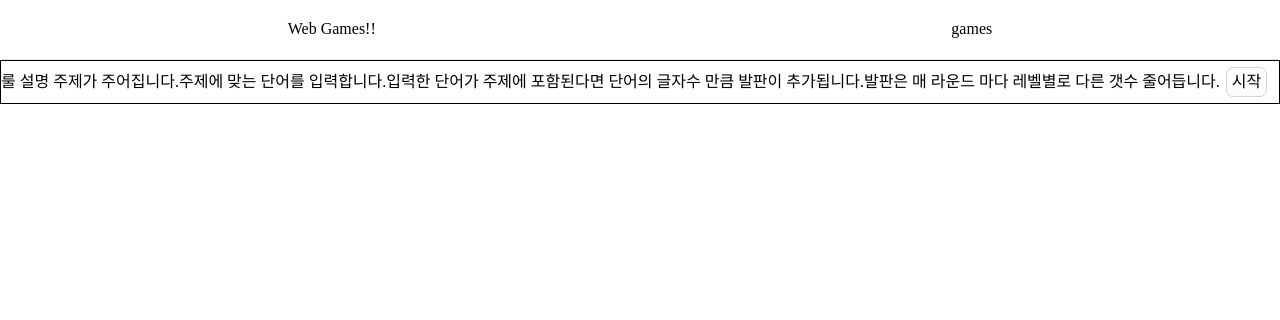
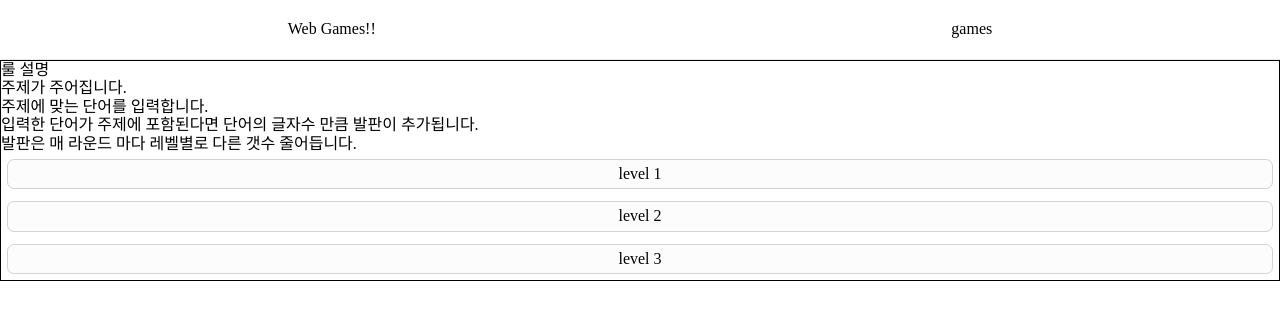
Before and after one commit to pho9902/webGames, a Next.js app: page /wordCarpet in a window 1280 px wide. Shown: the top 320 px of the page. Built offline with nearby package versions, Linux system fonts and the light colour scheme.

Commit message:
wordCarpet : 단어발판 게임보드 구성요소 틀 잡기

```diff
--- a/src/components/WordCarpet/index.tsx
+++ b/src/components/WordCarpet/index.tsx
@@ -1,14 +1,36 @@
-import { useState } from "react";
+import { useEffect, useState } from "react";
 import { CommonOutLineBtn } from "styles/button";
-import { Wrap } from "./styles";
+import { Wrap, RuleDiv, GameBoard, EachPlayer } from "./styles";
+import { RiUser3Line, RiUser3Fill } from "react-icons/ri";
 
 export default function WordCarpet() {
+  const [level, setLevel] = useState(0);
   const [isGaming, setIsGaming] = useState(false);
+  const [subject, setSubject] = useState();
+  const carpet = {
+    user: [0, 0, 0],
+    player1: [0, 0, 0],
+    player2: [0, 0, 0],
+    player3: [0, 0, 0],
+  };
+
+  const [round, setRound] = useState(0);
+
+  const onClickStart = () => {
+    setIsGaming(true);
+    setRound(1);
+  };
+
+  // const roundOver = level => {
+  //   for (let el in carpet) {
+  //     carpet.el = Array(carpet[el].length - level).fill(0);
+  //   }
+  // };
 
   return (
     <Wrap>
       {!isGaming ? (
-        <div>
+        <RuleDiv>
           <span>룰 설명 </span>
           <span>주제가 주어집니다.</span>
           <span>주제에 맞는 단어를 입력합니다.</span>
@@ -17,22 +39,58 @@ export default function WordCarpet() {
             추가됩니다.
           </span>
           <span>발판은 매 라운드 마다 레벨별로 다른 갯수 줄어듭니다.</span>
-
-          <CommonOutLineBtn onClick={() => setIsGaming(true)}>
-            시작
+          <CommonOutLineBtn onClick={() => setLevel(1)}>
+            level 1
           </CommonOutLineBtn>
-        </div>
+          <CommonOutLineBtn onClick={() => setLevel(2)}>
+            level 2
+          </CommonOutLineBtn>
+          <CommonOutLineBtn onClick={() => setLevel(3)}>
+            level 3
+          </CommonOutLineBtn>
+          {level ? (
+            <CommonOutLineBtn onClick={onClickStart}>시작</CommonOutLineBtn>
+          ) : null}
+        </RuleDiv>
       ) : (
         <div>
           <span>주제</span>
           <input />
           <button>입력</button>
-          <div>
-            <div>플레이어1</div>
-            <div>플레이어2</div>
-            <div>플레이어3</div>
-            <div>유저</div>
-          </div>
+          <GameBoard>
+            <div>
+              <RiUser3Line />
+              <EachPlayer>
+                {carpet.user.map((el, idx) => (
+                  <span key={idx}>발판</span>
+                ))}
+              </EachPlayer>
+            </div>
+            <div>
+              <RiUser3Fill />
+              <EachPlayer>
+                {carpet.player1.map((el, idx) => (
+                  <span key={idx}>발판</span>
+                ))}
+              </EachPlayer>
+            </div>
+            <div>
+              <RiUser3Fill />
+              <EachPlayer>
+                {carpet.player2.map((el, idx) => (
+                  <span key={idx}>발판</span>
+                ))}
+              </EachPlayer>
+            </div>
+            <div>
+              <RiUser3Fill />
+              <EachPlayer>
+                {carpet.player3.map((el, idx) => (
+                  <span key={idx}>발판</span>
+                ))}
+              </EachPlayer>
+            </div>
+          </GameBoard>
         </div>
       )}
     </Wrap>
--- a/src/components/WordCarpet/styles.ts
+++ b/src/components/WordCarpet/styles.ts
@@ -3,3 +3,17 @@ import styled from "styled-components";
 export const Wrap = styled.div`
   border: 1px solid;
 `;
+
+export const RuleDiv = styled.div`
+  display: flex;
+  flex-direction: column;
+`;
+
+export const GameBoard = styled.div`
+  display: flex;
+`;
+
+export const EachPlayer = styled.div`
+  display: flex;
+  flex-direction: column;
+`;
```
